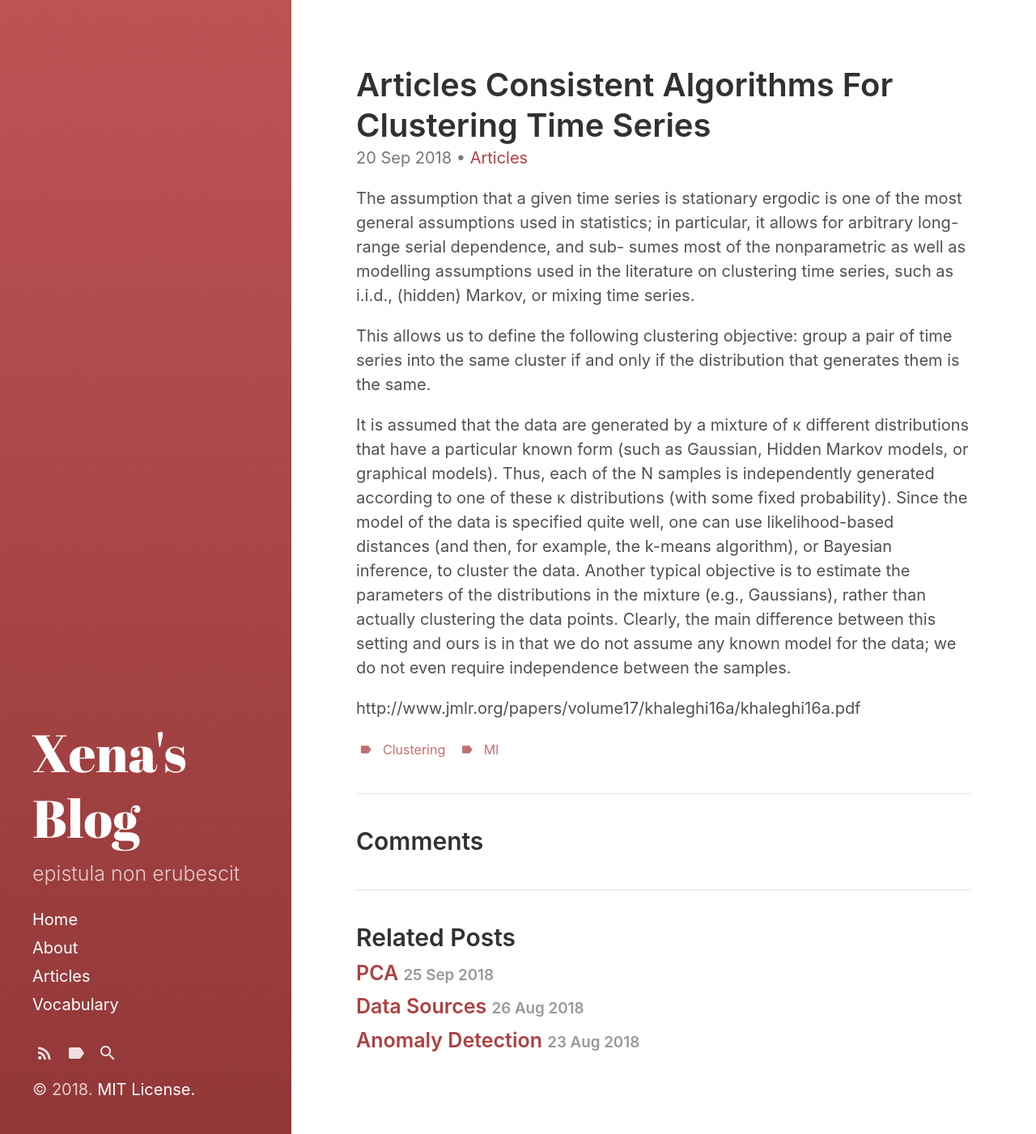
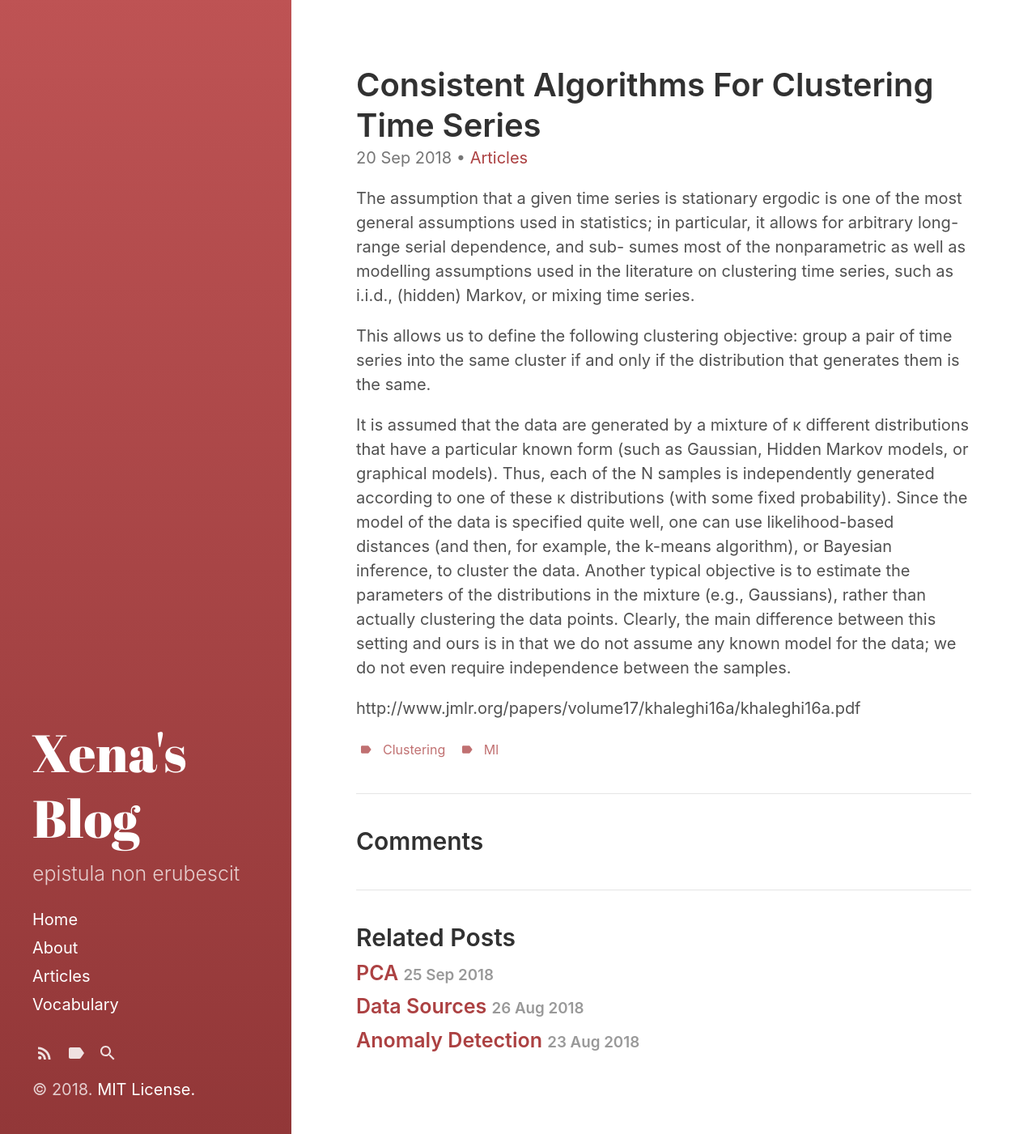
Before and after one commit to xenakas/gitpage, a Jekyll site: the page built from _posts/2018-09-20-articles-Consistent-Algorithms-for-Clustering-Time-Series.md, in a window 1280 px wide. Shown: the whole page at 81% size. Built offline with Jekyll 4.4.1, drawn with Linux system fonts in a browser that asks for light colours; part of the change alters nothing that is shown.

Commit message:
Update 2018-09-20-articles-Consistent-Algorithms-for-Clustering-Time-Series.md

```diff
--- a/_posts/2018-09-20-articles-Consistent-Algorithms-for-Clustering-Time-Series.md
+++ b/_posts/2018-09-20-articles-Consistent-Algorithms-for-Clustering-Time-Series.md
@@ -1,5 +1,6 @@
 ---
 layout: post
+title: "Consistent Algorithms For Clustering Time Series"
 excerpt_separator: "<!--more-->"
 categories:
   - Articles
```
